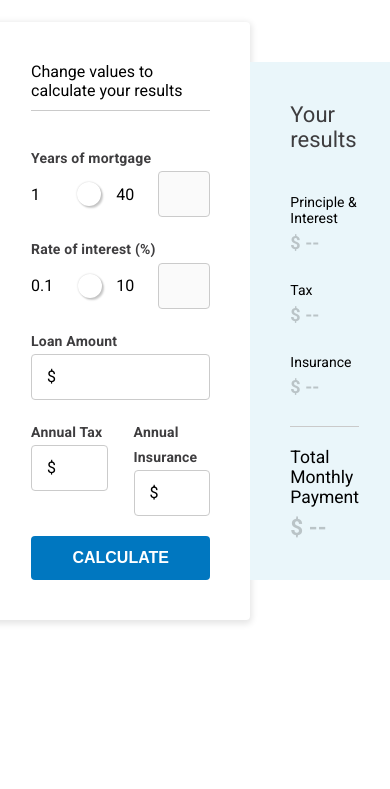
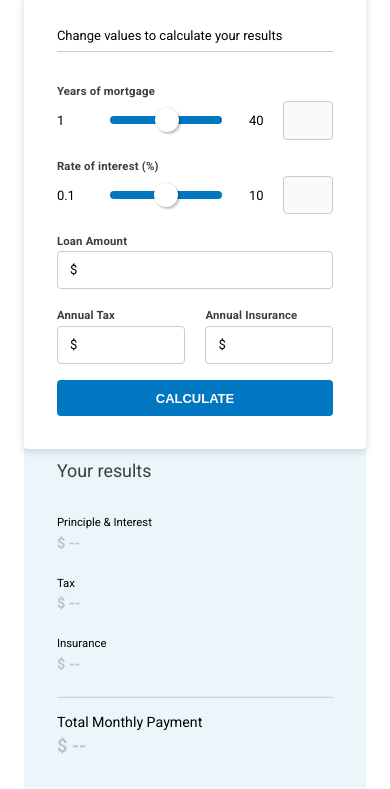
Before and after one commit to lucasbittar/mortgage-calculator, a website built with webpack: page public/index.html in a window 390 px wide. Shown: the part 88-877 px from the top of the page. Before the commit the page ends 844 px from the top, so only its background shows below. Built offline with nearby package versions, Linux system fonts and the light colour scheme.

Commit message:
First responsive pass

```diff
--- a/public/index.html
+++ b/public/index.html
@@ -10,7 +10,7 @@
 
   <div class="wrapper">
     <h1>Mortgage Calculator</h1>
-    <div class="calculator">
+    <div class="calculator results">
       <div class="calculator__main">
         <h2>Change values to calculate your results</h2>
         <form id="mortgageCalculator">
--- a/src/styles/_form.scss
+++ b/src/styles/_form.scss
@@ -3,10 +3,10 @@
 @import 'variables';
 
 .form-group {
-  margin-bottom: 1.25rem;
+  margin-bottom: 1.25em;
   .form-group__label {
     letter-spacing: 0.2px;
-    font-size: 0.875rem;
+    font-size: 0.875em;
     color: $gray-400;
     font-weight: bold;
     line-height: 1.8;
@@ -14,7 +14,7 @@
 }
 .form-control {
   border-radius: 4px;
-  padding: 0.8125rem 1.5625rem;
+  padding: 0.8125em 1.5625em;
   border: 1px solid $gray-200;
   font-size: 1em;
   width: 100%;
--- a/src/styles/_variables.scss
+++ b/src/styles/_variables.scss
@@ -19,3 +19,10 @@ $c-primary: $blue-300;
 // Layout
 //
 $gutter: 0.8em;
+
+//
+// Breakpoints
+//
+$breakpoint-sm: 420px;
+$breakpoint-md: 768px;
+$breakpoint-lg: 996px;
--- a/src/styles/main.scss
+++ b/src/styles/main.scss
@@ -13,6 +13,14 @@
 body {
   font-size: 16px;
   font-family: 'Roboto', sans-serif;
+  padding: 0;
+  margin: 0;
+  @media screen and (max-width: $breakpoint-md) {
+    font-size: 14px;
+  }
+  @media screen and (max-width: $breakpoint-sm) {
+    font-size: 13px;
+  }
 }
 
 h1 {
@@ -45,6 +53,21 @@ h2 {
   align-items: center;
   justify-content: center;
   margin-top: 1.5625em;
+  position: relative;
+  &.results {
+    .calculator__main {
+      transform: translateX(-30%);
+      @media screen and (max-width: $breakpoint-md) {
+        transform: translateX(0%);
+      }
+    }
+    .calculator__results {
+      transform: translateX(80%);
+      @media screen and (max-width: $breakpoint-md) {
+        transform: translateX(0%) translateY(110%);
+      }
+    }
+  }
 }
 
 .calculator__main {
@@ -54,6 +77,15 @@ h2 {
   padding: 2.5em;
   width: 100%;
   max-width: 470px;
+  position: relative;
+  z-index: 1;
+  transition: max-width 300ms ease-out;
+  @media screen and (max-width: $breakpoint-lg) {
+    max-width: 55%
+  }
+  @media screen and (max-width: $breakpoint-md) {
+    max-width: 100%;
+  }
 }
 
 .calculator__results {
@@ -61,6 +93,16 @@ h2 {
   padding: 2.5em;
   width: 100%;
   max-width: 300px;
+  position: absolute;
+  z-index: 0;
+  transition: max-width margin 300ms ease-out;
+  @media screen and (max-width: $breakpoint-lg) {
+    max-width: 35%;
+  }
+  @media screen and (max-width: $breakpoint-md) {
+    max-width: 100%;
+    margin-bottom: 1.875em;
+  }
   h1 {
     color: $gray-400;
     border: none;
```
